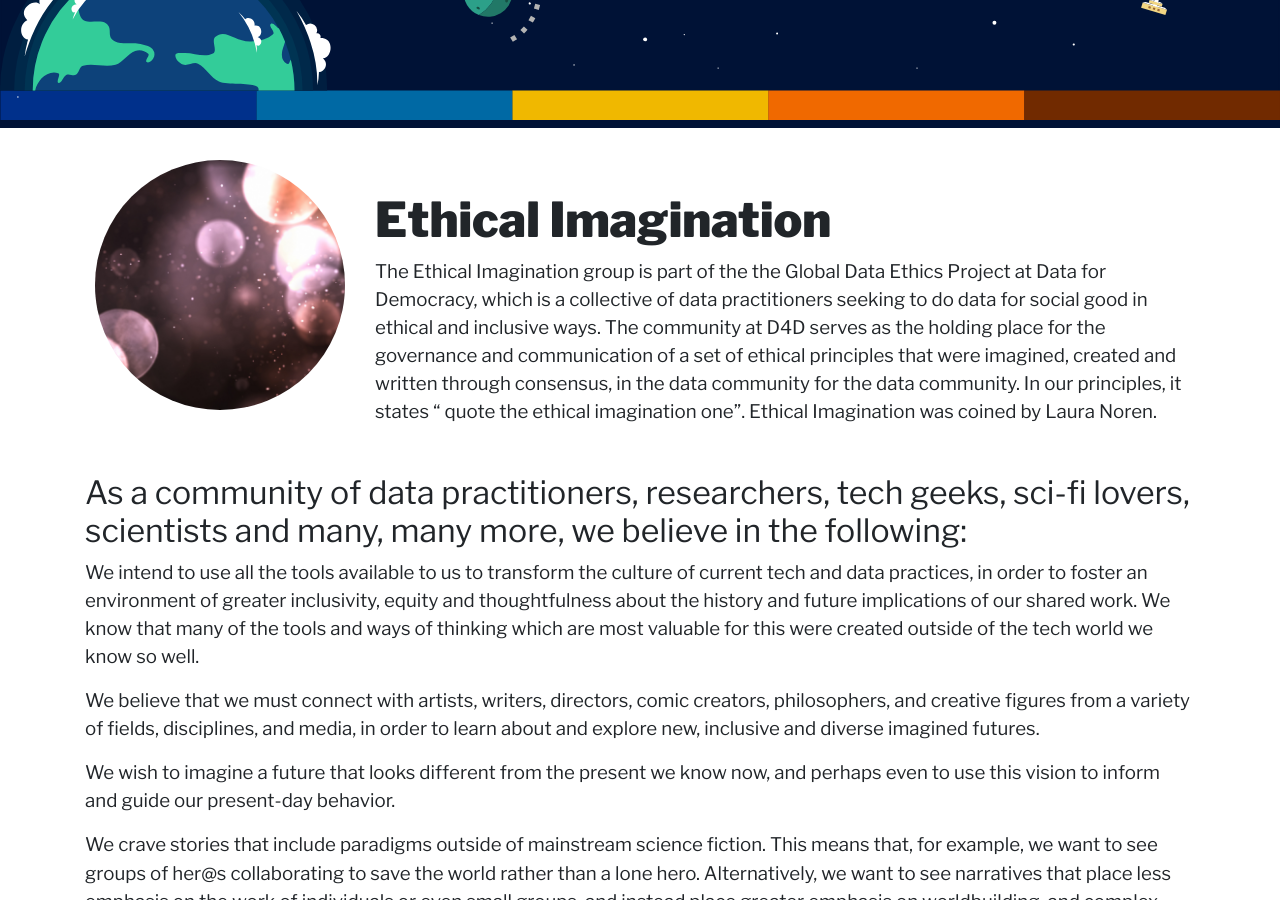
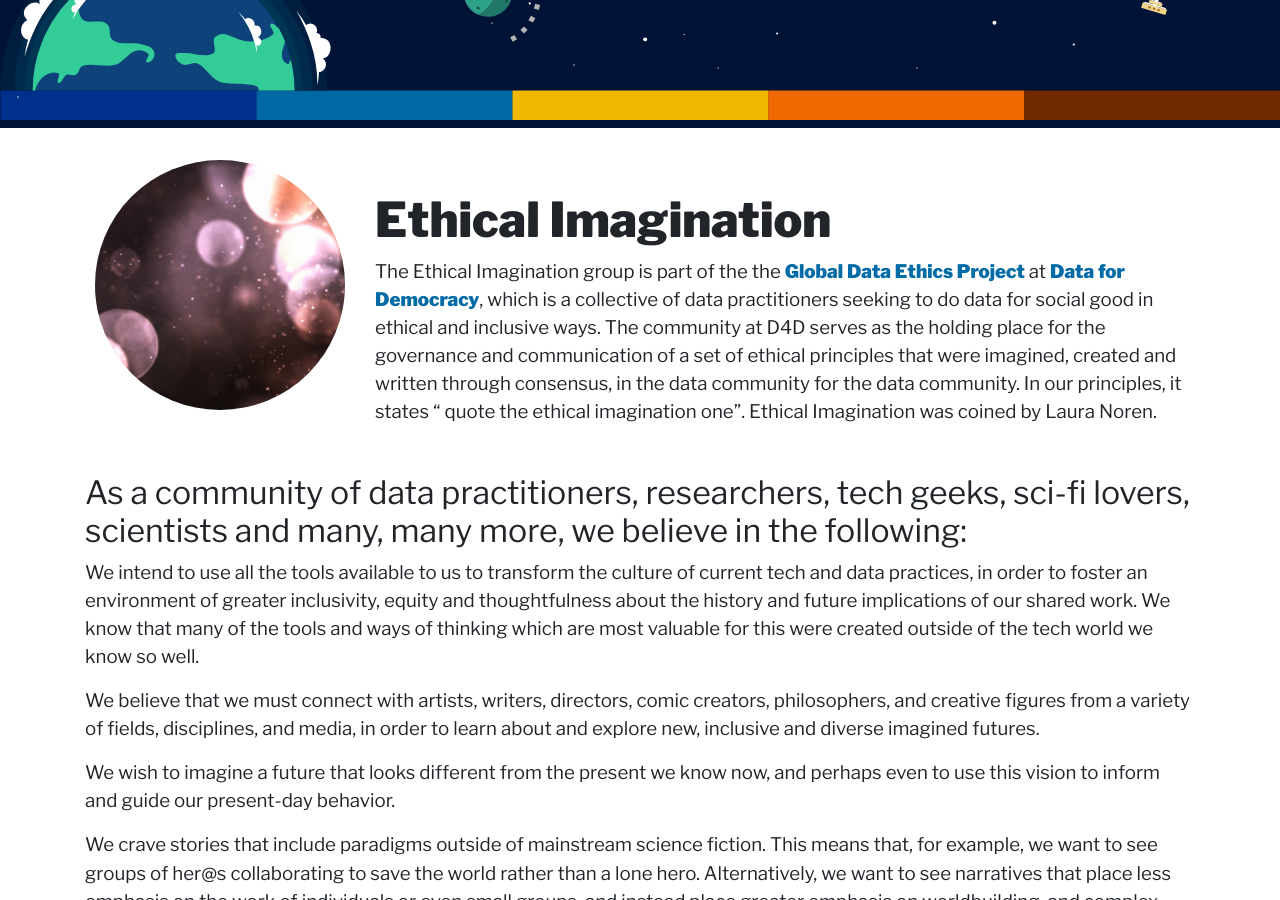
Before and after one commit to Data4Democracy/ethical-imagination, a Jekyll site: the page built from index.html, in a window 1280 px wide and 900 px high, scrolled down 466 px. Built offline with Jekyll 4.4.1, drawn with Linux system fonts in a browser that asks for light colours; nearby versions of some CDN libraries.

Commit message:
adding in d4d links

```diff
--- a/index.html
+++ b/index.html
@@ -16,7 +16,7 @@
                 </div>
                 <div class="col-12 col-sm-9">
                     <h1>Ethical Imagination</h1>
-                    <p>The Ethical Imagination group is part of the the Global Data Ethics Project at Data for Democracy, which is a collective of data practitioners seeking to do data for social good in ethical and inclusive ways. The community at D4D serves as the holding place for the governance and communication of a set of ethical principles that were imagined, created and written through consensus, in the data community for the data community. In our principles, it states “ quote the ethical imagination one”. Ethical Imagination was coined by Laura Noren.</p>
+                    <p>The Ethical Imagination group is part of the the <a href="https://www.datafordemocracy.org/project/global-data-ethics-project" target="_blank"><strong>Global Data Ethics Project</strong></a> at <a href="http://www.datafordemocracy.org" target="_blank"><strong>Data for Democracy</strong></a>, which is a collective of data practitioners seeking to do data for social good in ethical and inclusive ways. The community at D4D serves as the holding place for the governance and communication of a set of ethical principles that were imagined, created and written through consensus, in the data community for the data community. In our principles, it states “ quote the ethical imagination one”. Ethical Imagination was coined by Laura Noren.</p>
                 </div>
             <div>
         </div>
```
